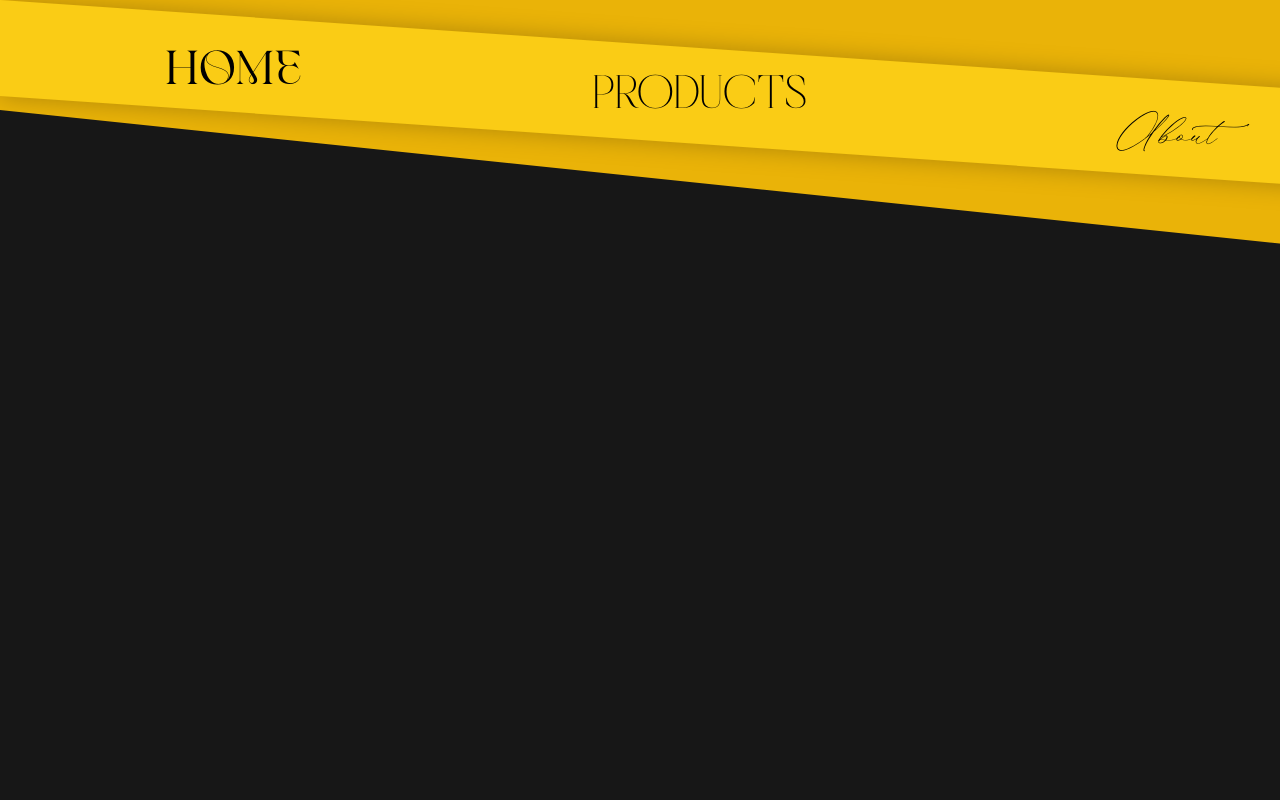
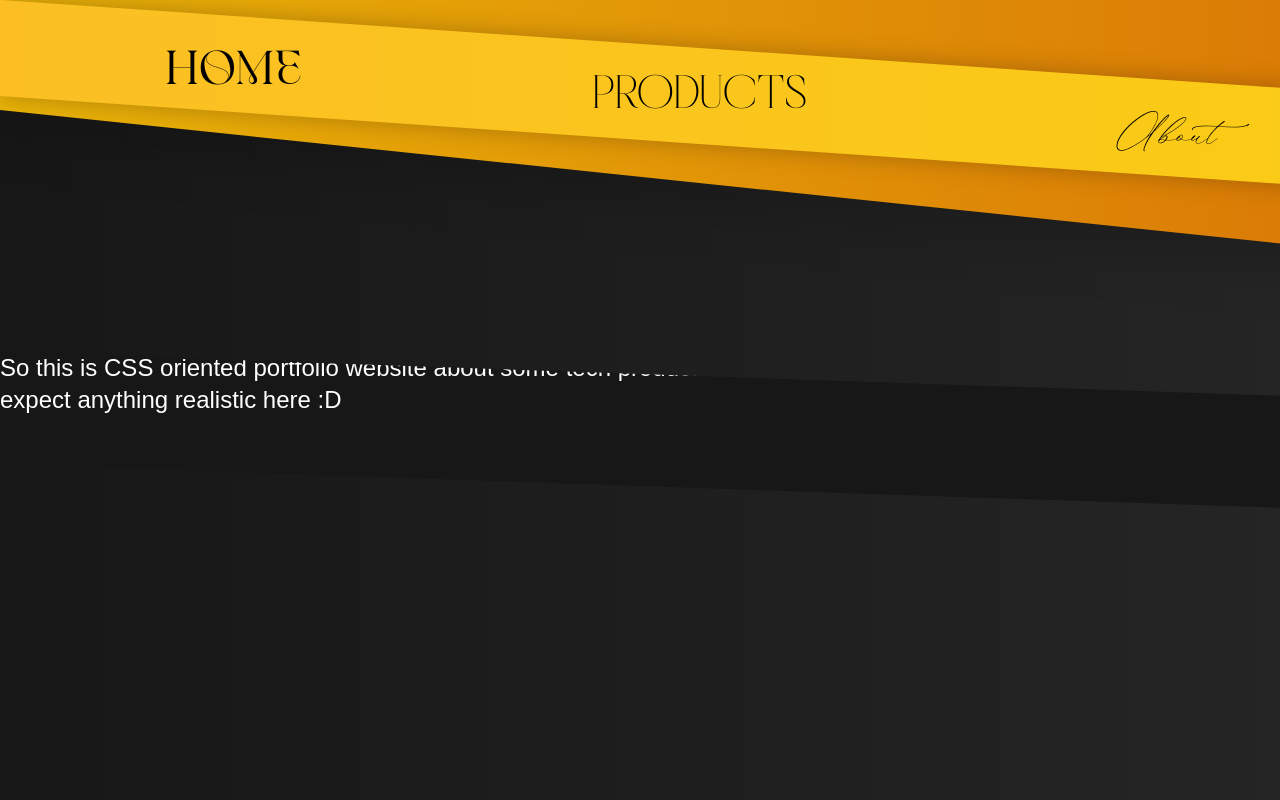
Before and after one commit to Vitalii-Harkavenko/css-website, a React (Vite) app: page / in a window 1280 px wide. Shown: the top 800 px of the page. Built offline with nearby package versions, Linux system fonts and the light colour scheme; a web font is replaced by a local one.

Commit message:
finished home navbar

```diff
--- a/src/components/Home.jsx
+++ b/src/components/Home.jsx
@@ -1,8 +1,16 @@
 import HomeNavbar from "./HomeNavbar"
 export default function Home() {
 	return (
-		<div className="content bg-neutral-900">
+		<div className="content bg-gradient-to-r from-neutral-900 to bg-neutral-800 gap-8 flex flex-col">
 			<HomeNavbar />
+			<main className="text-2xl text-white my-[5vw]">
+				<div className="desc-shadow">
+					<p className="desc h-40 bg-neutral-900">
+						So this is CSS oriented portfolio website about some tech products and since the goal
+						is to showcase my design abilities don't expect anything realistic here :D
+					</p>
+				</div>
+			</main>
 		</div>
 	)
 }
--- a/src/components/HomeNavbar.jsx
+++ b/src/components/HomeNavbar.jsx
@@ -2,9 +2,10 @@ import { Link } from "react-router-dom"
 
 export default function HomeNavbar() {
 	return (
-		<nav className="home-navbar bg-yellow-500 h-64">
+		<div className="drop-shadow-2xl">
+			<nav className="home-navbar bg-gradient-to-r from-yellow-500 to-amber-600 h-64">
 				<div className="home-navbar-shadow">
-				<ul className="home-navbar-line bg-yellow-400 h-48 grid grid-cols-3 text-5xl leading-normal">
+					<ul className="home-navbar-line bg-gradient-to-l from-yellow-400 to-amber-400 h-48 grid grid-cols-3 text-5xl leading-normal">
 						<li className="h-16 mt-8 relative group">
 							<Link to="/" className="font-glamore animation-nav-main">HOME</Link>
 							<Link to="/" className="font-nolluqa animation-nav-hovered whitespace-nowrap">YOU'Re AlReADY THeRe</Link>
@@ -20,5 +21,6 @@ export default function HomeNavbar() {
 					</ul>
 				</div>
 			</nav>
+		</div>
 	)
 }
--- a/src/index.css
+++ b/src/index.css
@@ -32,6 +32,9 @@ body {
 .animation-nav-hovered {
 	@apply absolute left-1/2 -translate-x-1/2 duration-200 ease-in-out translate-y-[200%] group-hover:translate-y-[0];
 }
+.desc {
+	clip-path: polygon(0 0, 100% 30%, 100% 100%, 0 70%);
+}
 @font-face {
 	font-family: "Chaviera";
 	src: url("./fonts/Chaviera.otf");
```
Lines whose indentation alone changed are shown as unchanged.
